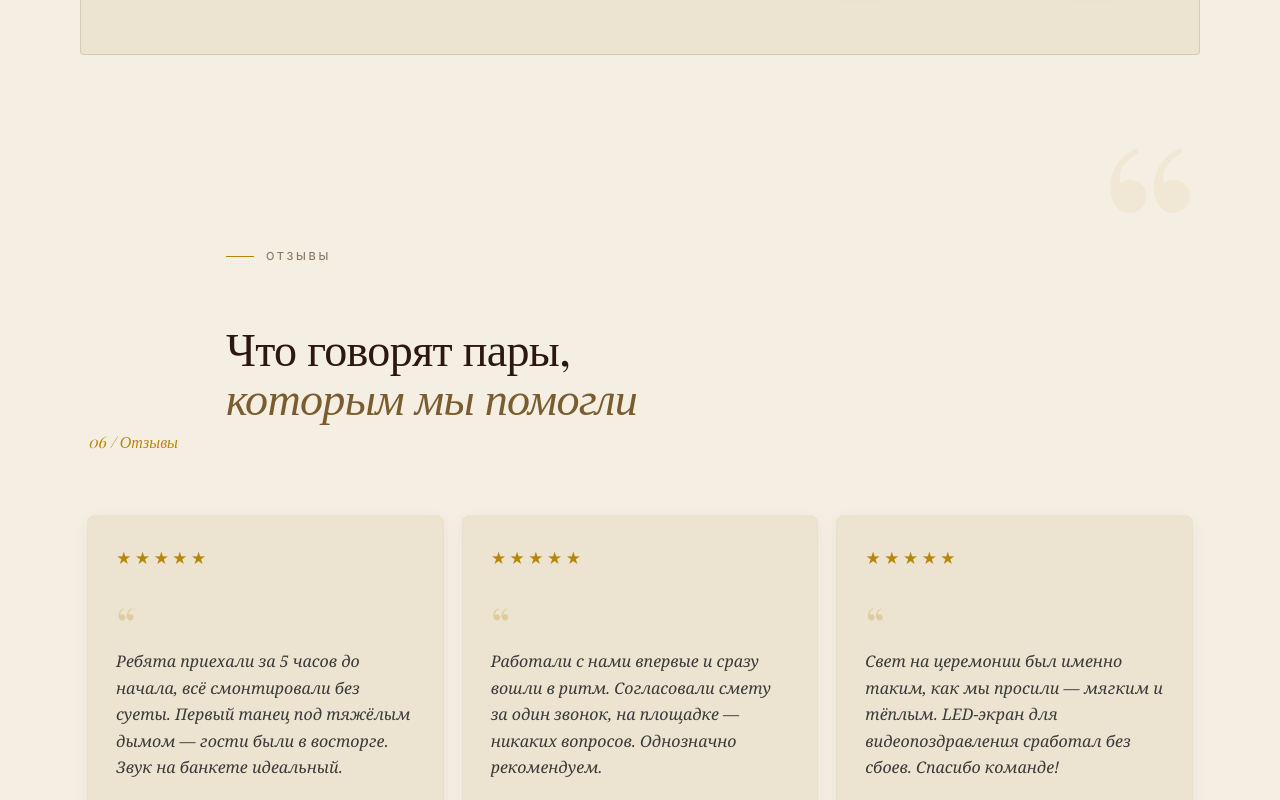
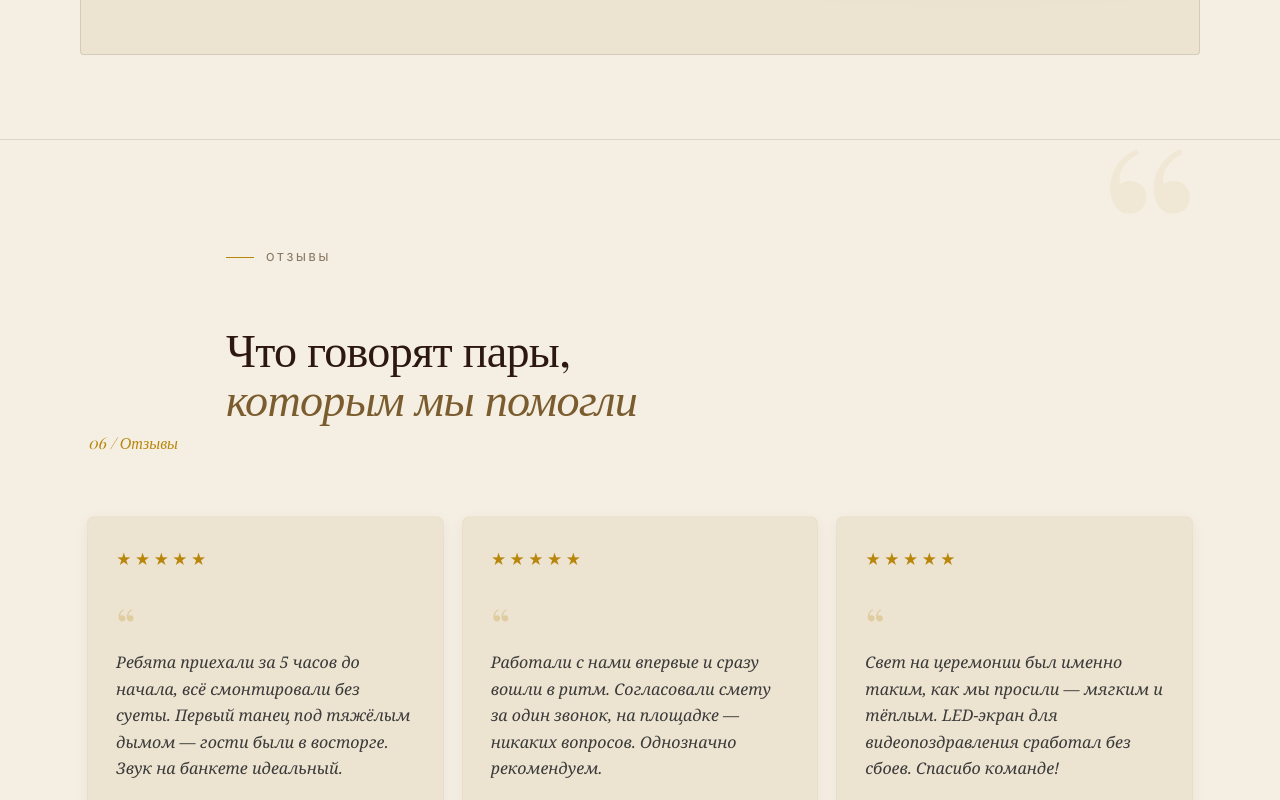
Before and after one commit to 4maworkk-png/svetdalubov, a React (Vite) app: page / in a window 1280 px wide. Shown: the part 4720-5520 px from the top of the page. Built offline with nearby package versions, Linux system fonts and the light colour scheme; a web font is replaced by a local one.

Commit message:
reviews: add border dividers to match other sections

```diff
--- a/src/styles.css
+++ b/src/styles.css
@@ -1013,6 +1013,8 @@ p.lead{
 /* ======= Отзывы ======= */
 .reviews {
   background: var(--bg);
+  border-top: 1px solid var(--line);
+  border-bottom: 1px solid var(--line);
   padding: clamp(64px, 8vw, 100px) 0;
   position: relative;
   overflow: hidden;
```
